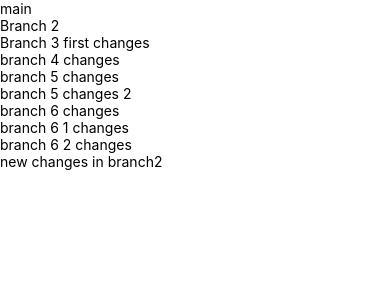
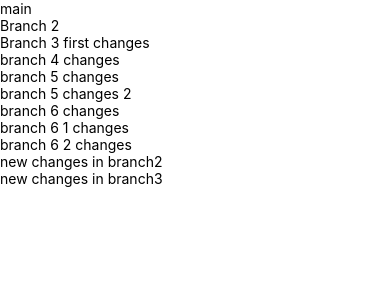
Before and after one commit to tayyabjamil/gitKraken, a React Native app: screen / in a window 390 px wide. Shown: the top 300 px of the page. Built offline with nearby package versions, Linux system fonts and the light colour scheme.

Commit message:
branch 3 changes

```diff
--- a/App.js
+++ b/App.js
@@ -18,6 +18,7 @@ export default class App extends Component {
 
 
         <Text>new changes in branch2</Text>
+        <Text>new changes in branch3</Text>
 
       </View>
     )
```
